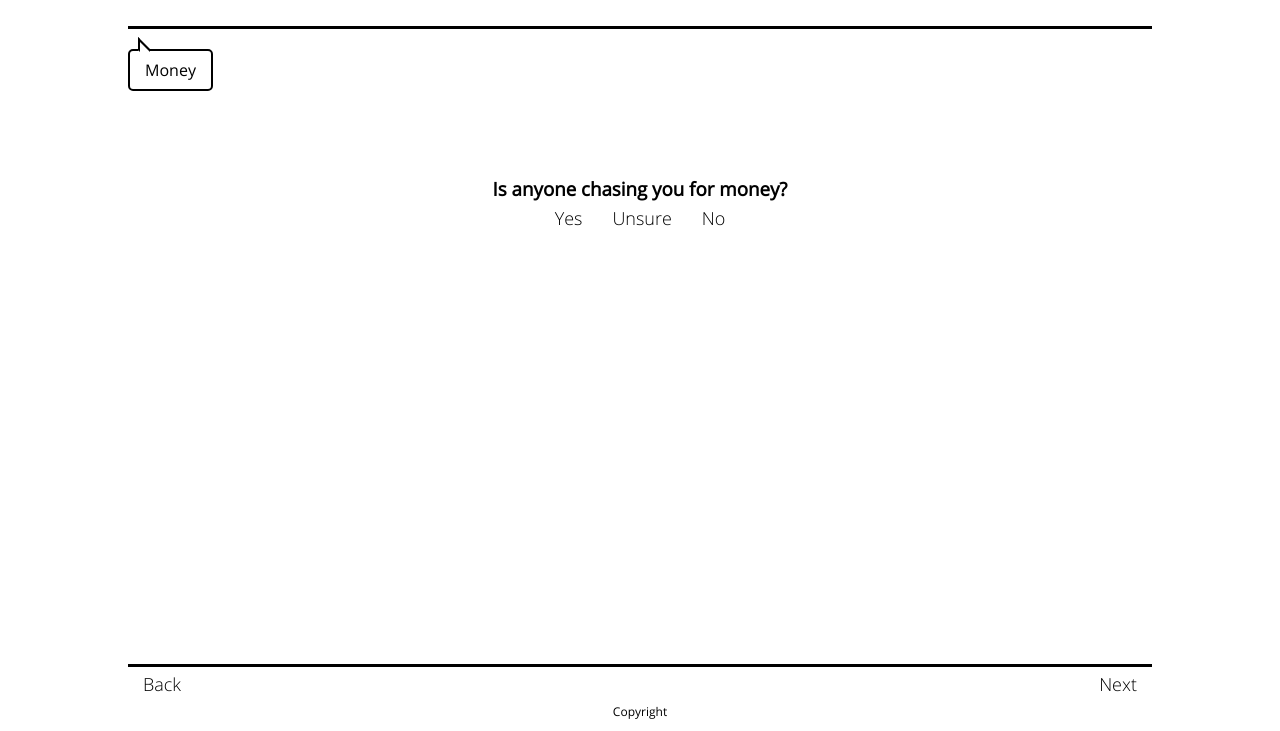
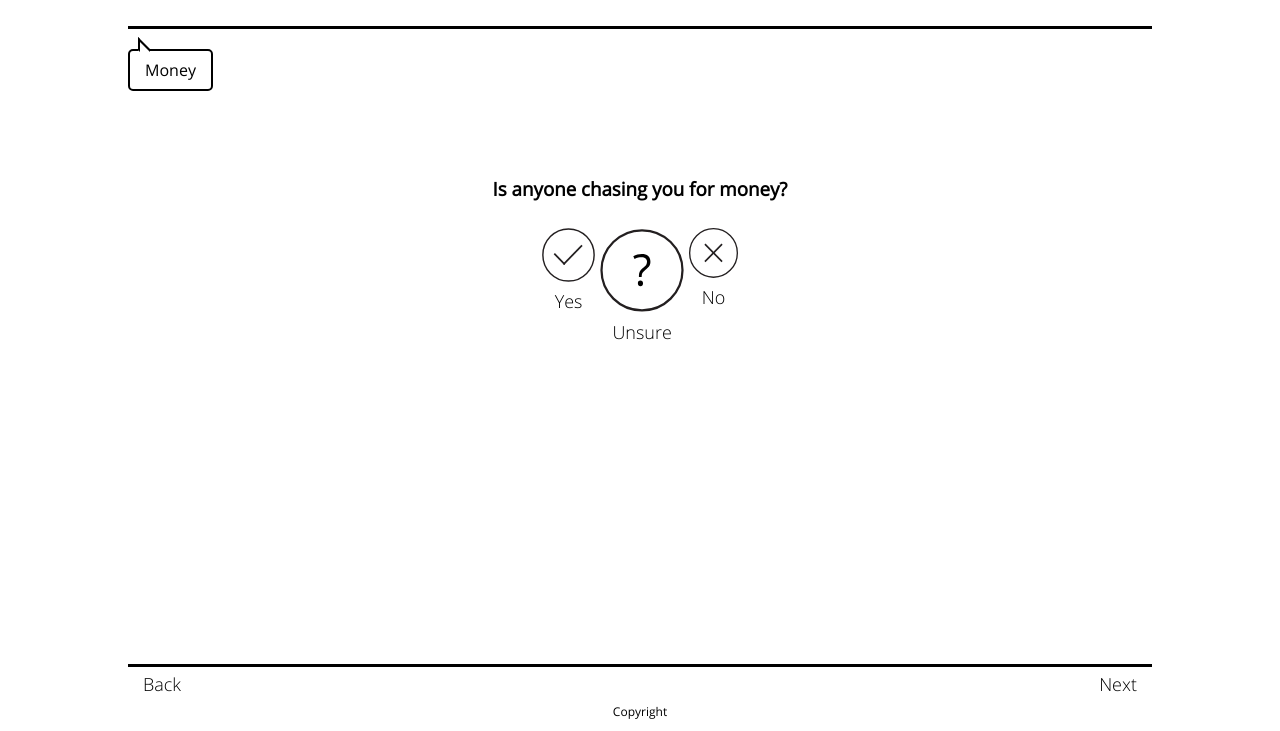
Before and after one commit to LegalCheck/main, a React app: page / in a window 1280 px wide. Both pictures are taken after a click on the button "START!". Shown: the part 69-800 px from the top of the page. Built offline with nearby package versions, Linux system fonts and the light colour scheme.

Commit message:
Quiz buttons

```diff
--- a/public/main.css
+++ b/public/main.css
@@ -92,6 +92,7 @@ header {
 	border:none;
 	float: right;
 	color: #FFFFFF;
+	cursor: pointer;
 	font-size: 40px;
     box-shadow: none;
 	background: #65CCAA;
@@ -121,6 +122,18 @@ header {
 .quizQAContainer {
 	text-align: center;
 	margin: 70px 0 0 0;
+}
+
+.quizAnswerContainer {
+	display: flex;
+	margin: 25px 0 0 0;
+	justify-content: center;
+}
+
+.quizAnswerButton {
+    display: flex;
+	cursor: pointer;
+    flex-direction: column;
 }
 
 .quizBottomNav {
--- a/src/components/quiz/options.js
+++ b/src/components/quiz/options.js
@@ -15,25 +15,34 @@ const Options = ({state, dispatch}) => {
     let answerValue = "skip"
     return (
         <div>
-            <div>
-                <input type="button" name="answer" value="Yes" onClick={() => {
+            <div className="quizAnswerContainer">
+              <div className="quizAnswerButton" onClick={() => {
                         answerValue = "Yes"
                         var progress = getProgress('forward')
                         Progress(progress)
                         navigate(state, dispatch, answerValue)
-                    }}/>
-                <input type="button" name="answer" value="Unsure" onClick={() => {
+                    }}>
+                <img className="answerImage" src="images/yes.svg"/>
+                <input type="button" name="answer" value="Yes"/>
+              </div>
+              <div className="quizAnswerButton" onClick={() => {
                         answerValue = "Unsure"
                         var progress = getProgress('forward')
                         Progress(progress)
                         navigate(state, dispatch, answerValue)
-                    }}/>
-                <input type="button" name="answer" value="No" onClick={() => {
+                    }}>
+                <img className="answerImage" src="images/unsure.svg"/>
+                <input type="button" name="answer" value="Unsure"/>
+              </div>
+              <div className="quizAnswerButton" onClick={() => {
                         answerValue = "No"
                         var progress = getProgress('forward')
                         Progress(progress)
                         navigate(state, dispatch, answerValue)
-                    }}/>
+                    }}>
+                <img className="answerImage" src="images/no.svg"/>
+                <input type="button" name="answer" value="No"/>
+              </div>
             </div>
 
         <div className="quizBottomNav">
```
Also changed, not shown: public/images/no.svg (added), public/images/unsure.svg (added), public/images/yes.svg (added).
